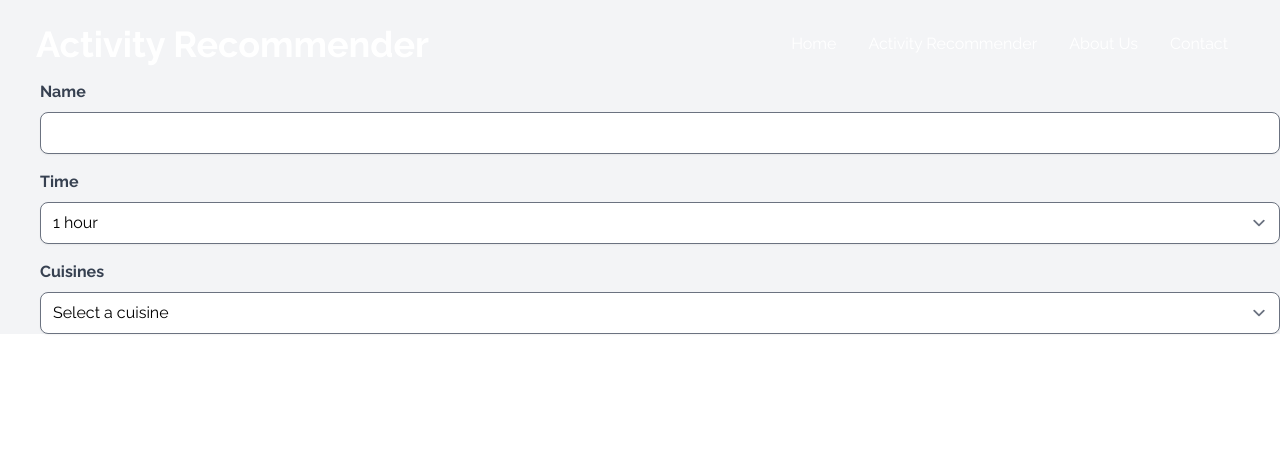
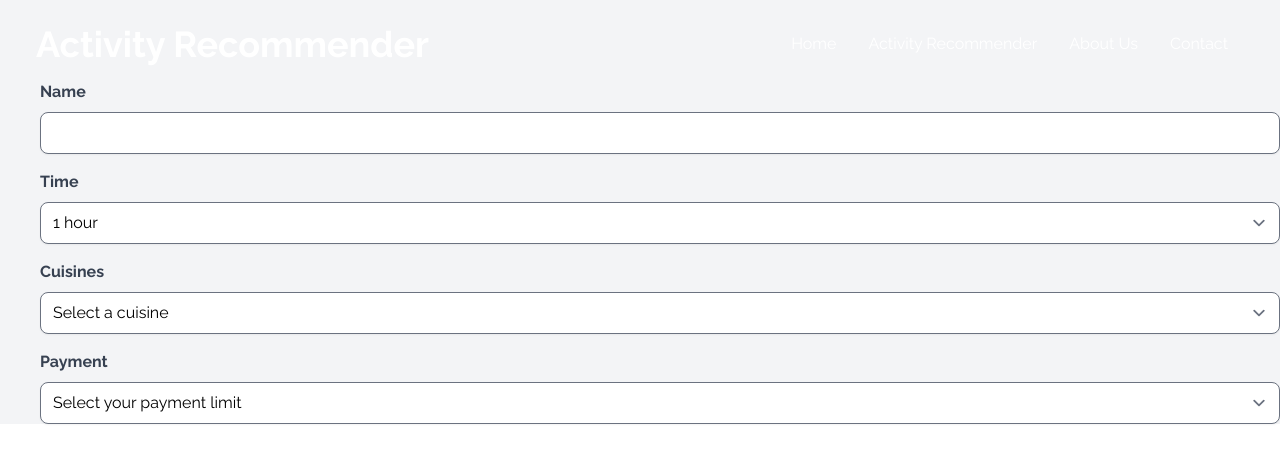
Before and after one commit to Lameboredghini/Activity-Recommender, a Next.js app: page /matching in a window 1280 px wide. Shown: the top 462 px of the page. Built offline with nearby package versions, Linux system fonts and the light colour scheme.

Commit message:
adding form fields to matching

```diff
--- a/pages/matching.jsx
+++ b/pages/matching.jsx
@@ -3,18 +3,18 @@ import React, { useState } from "react";
 
 const cuisines = ["Italian", "Mexican", "Japanese", "Chinese", "Indian"];
 const activities = ["Hiking", "Swimming", "Sightseeing", "Museum", "Shopping"];
-const paymentOptions = ["Cheap", "Moderate", "Expensive", "Luxury"];
+const payments = ["$","$$","$$$","$$$$"];
 
 const matching = () => {
     const [formData, setFormData] = useState({
         name: "",
         time: "1",
-        selectedCuisine: "",
-        selectedActivities: [],
-        budget: "",
-        selectedPayment: "",
+        cuisine: "",
+        activity: 1,
+        budget: 1000,
+        payment: "",
     });
-
+    console.log('formdata ',formData)
     const handleSubmit = (e) => {
         e.preventDefault();
         console.log(formData);
@@ -37,7 +37,7 @@ const matching = () => {
         });
     };
 
-    const { name, time, selectedCuisine, selectedActivities, budget, selectedPayment } = formData;
+    const { name, time, cuisine, activity, budget, payment } = formData;
 
     return (
         <form onSubmit={handleSubmit} className="pt-20 pl-10 bg-gray-100">
@@ -80,13 +80,31 @@ const matching = () => {
                 <select
                     id="cuisine"
                     className="w-full px-3 py-2 border rounded-lg shadow-sm focus:outline-none focus:ring-2 focus:ring-blue-400"
-                    value={selectedCuisine}
-                    onChange={(e) => setFormData({ ...formData, selectedCuisine: e.target.value })}
+                    value={cuisine}
+                    onChange={(e) => setFormData({ ...formData, cuisine: e.target.value })}
                 >
                     <option value="">Select a cuisine</option>
                     {cuisines.map((cuisine) => (
-                        <option key={cuisine} value={cuisine} />
+                        <option key={cuisine} value={cuisine} >{cuisine}</option>
                     ))}
+                </select>
+            </div>
+            <div className="mb-4">
+                <label htmlFor="payment" className="block mb-2 font-bold text-gray-700">
+                    Payment
+                </label>
+                <select
+                    id="payment"
+                    className="w-full px-3 py-2 border rounded-lg shadow-sm focus:outline-none focus:ring-2 focus:ring-blue-400"
+                    value={payment}
+                    onChange={(e) => {setFormData({ ...formData, payment: e.target.value })}}
+                >
+                    <option value="">Select your payment limit</option>
+                    {payments.map((level) => {
+                        console.log(level)
+                        return(
+                        <option key={level} value={level} >{level}</option>
+                    )})}
                 </select>
             </div>
         </form>
```
